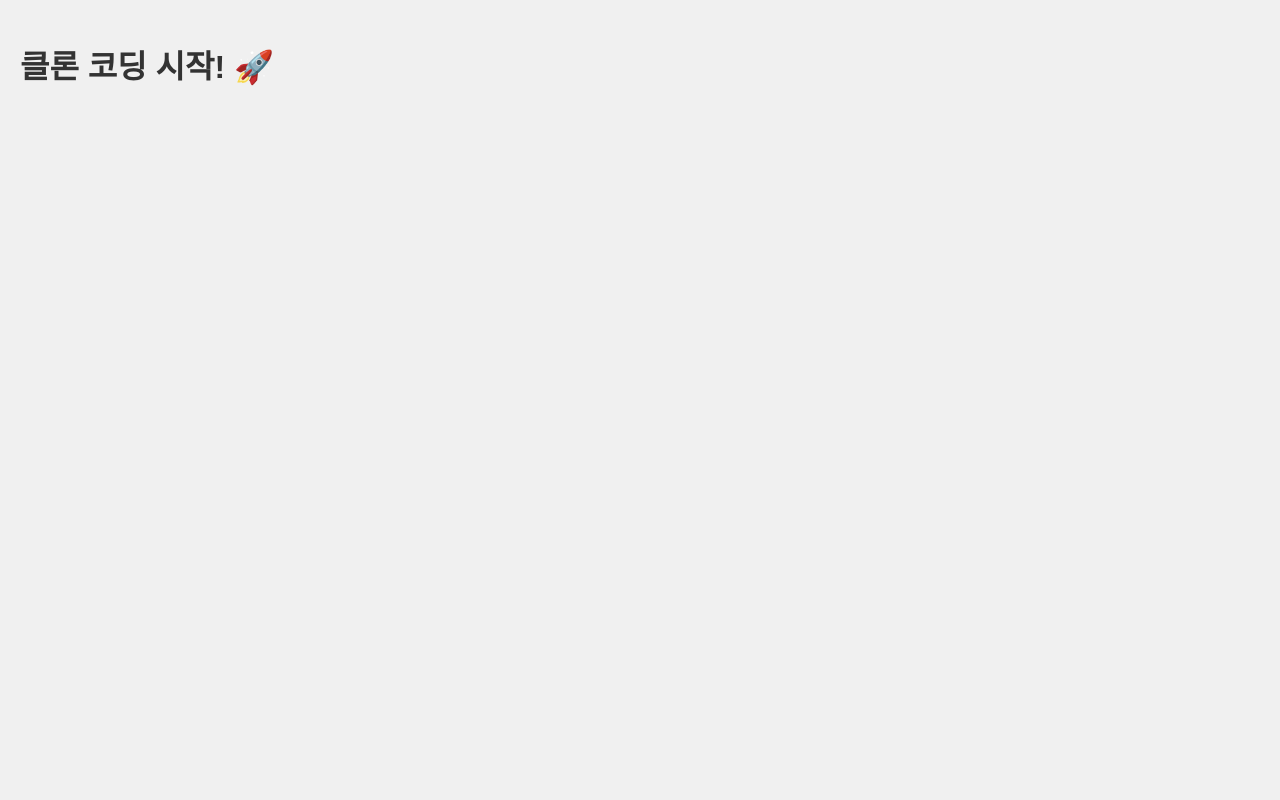
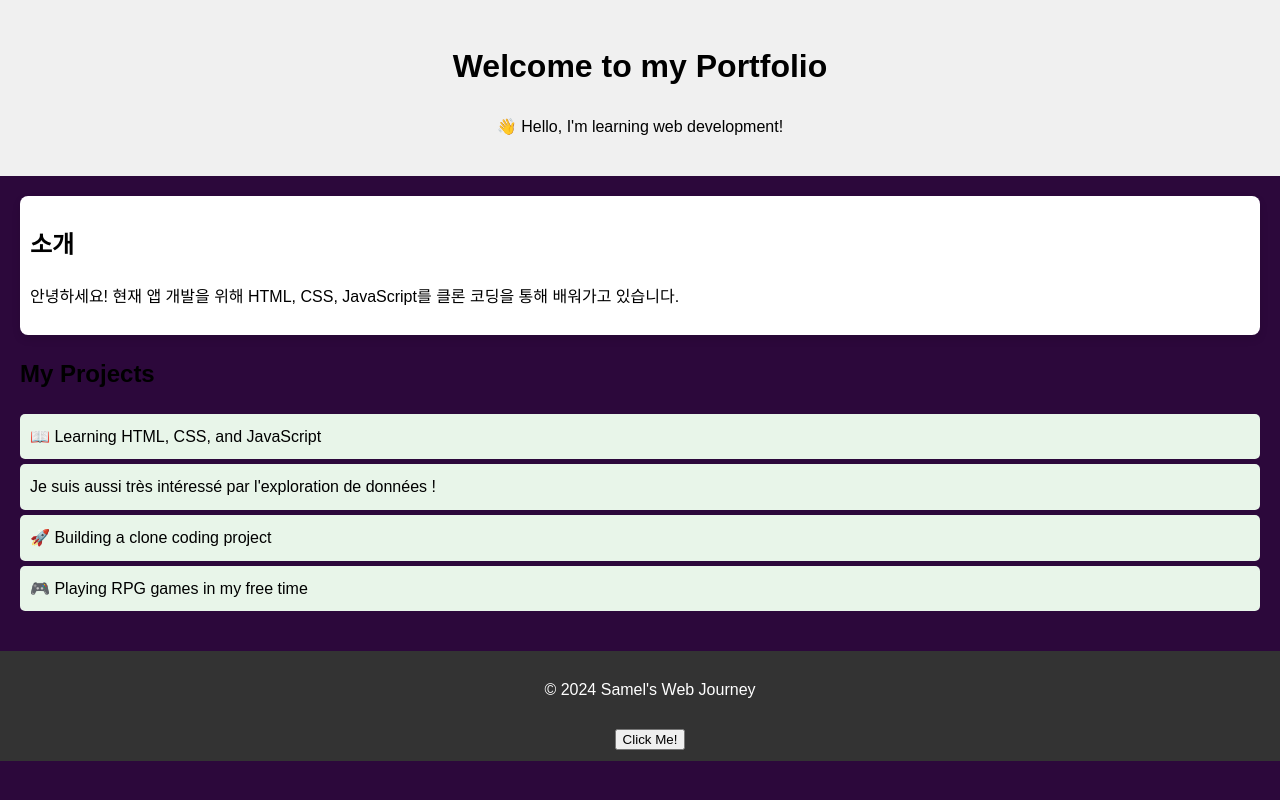
Before and after one commit to SaMeL-dev/Clone_Project, a plain HTML site: page index.html in a window 1280 px wide. Drawn offline with Linux system fonts and the light colour scheme.

Commit message:
Basic Portfolio Page
support by Chatgpt

```diff
--- a/index.html
+++ b/index.html
@@ -7,7 +7,32 @@
     <link rel="stylesheet" href="style.css">
 </head>
 <body>
-    <h1>클론 코딩 시작! 🚀</h1>
+    <header>
+        <h1>Welcome to my Portfolio</h1>
+        <p>👋 Hello, I'm learning web development!</p>
+    </header>
+
+    <main>
+        <section id="about" lang="ko">
+            <h2>소개</h2>
+            <p>안녕하세요! 현재 앱 개발을 위해 HTML, CSS, JavaScript를 클론 코딩을 통해 배워가고 있습니다.</p>
+        </section>
+
+        <section id="projects">
+            <h2>My Projects</h2>
+            <ul>
+                <li>📖 Learning HTML, CSS, and JavaScript</li>
+                <li lang="fr">Je suis aussi très intéressé par l'exploration de données !</li>
+                <li>🚀 Building a clone coding project</li>
+                <li>🎮 Playing RPG games in my free time</li>
+            </ul>
+        </section>
+    </main>
+
+    <footer>
+        <p>© 2024 Samel's Web Journey</p>
+    </footer>
+
     <script src="script.js"></script>
 </body>
 </html>
--- a/script.js
+++ b/script.js
@@ -1 +1,15 @@
-console.log('클론 코딩 프로젝트 시작! 🚀');
+// 페이지에 알림 메시지를 띄우는 함수
+function showAlert() {
+    alert("Hello! You're exploring my portfolio!"); // 버튼 클릭 시 표시될 메시지
+}
+
+// 페이지가 로드되면 콘솔에 메시지 출력
+console.log("Welcome to the portfolio site!"); // 브라우저의 콘솔에 메시지 출력
+
+// 버튼 추가하기
+const footer = document.querySelector('footer'); // 푸터 요소를 가져옴
+const button = document.createElement('button'); // 새로운 버튼 요소 생성
+button.textContent = 'Click Me!'; // 버튼 텍스트 설정
+button.style.marginTop = '10px'; // 버튼 위쪽 여백 설정
+button.onclick = showAlert; // 버튼 클릭 시 showAlert 함수 실행
+footer.appendChild(button); // 버튼을 푸터에 추가
--- a/style.css
+++ b/style.css
@@ -1,10 +1,56 @@
+/* 기본 스타일 */
 body {
     font-family: Arial, sans-serif;
-    background-color: #f0f0f0;
-    margin: 0;
-    padding: 20px;
+    background-color: #2C083B;
+    margin: 0;  /* 기본 마진 제거 */
+    padding: 0; /* 기본 패딩 제거 */
+    line-height: 1.6; /* 텍스트 줄 간격 설정 */
 }
 
-h1 {
-    color: #333;
+/* 헤더 스타일 */
+header {
+    background-color: #f0f0f0;
+    color: black;
+    padding: 20px;      /* 내부 여백 설정 */
+    text-align: center; /* 텍스트를 중앙 정렬 */
 }
+
+/* 섹션 스타일 */
+main {
+    padding: 20px; /* 주요 콘텐츠 영역에 여백 설정 */
+}
+
+section {
+    margin-bottom: 20px; /* 섹션 간의 간격 설정 */
+}
+
+section#about {
+    background: #fff;
+    padding: 10px; /* 내부 여백 설정 */
+    border-radius: 8px; /* 모서리를 둥글게 만듦 */
+    box-shadow: 0 4px 8px rgba(0, 0, 0, 0.1); /* 가벼운 그림자 효과 */
+}
+
+/* 리스트 스타일 */
+ul {
+    list-style-type: none; /* 기본 리스트 스타일 제거 */
+    padding: 0; /* 내부 패딩 제거 */
+}
+
+ul li {
+    background: #e8f5e9; /* 리스트 항목 배경색 설정 */
+    margin: 5px 0; /* 리스트 항목 간 간격 설정 */
+    padding: 10px; /* 리스트 항목 내부 여백 설정 */
+    border-radius: 5px; /* 모서리를 살짝 둥글게 만듦 */
+}
+
+/* 푸터 스타일 */
+footer {
+    text-align: center; /* 텍스트를 중앙 정렬 */
+    padding: 10px; /* 내부 여백 설정 */
+    background: #333; /* 배경색을 어두운 회색으로 설정 */
+    color: white; /* 텍스트 색상을 흰색으로 설정 */
+    position: relative; /* 레이아웃에서 위치를 상대적으로 설정 */
+    bottom: 0; /* 하단 위치 고정 */
+    width: 100%; /* 푸터를 전체 너비로 확장 */
+}
```
